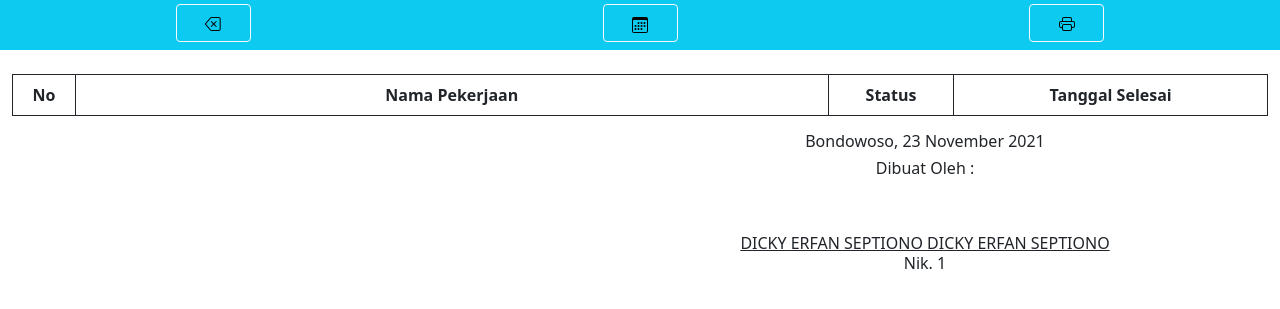
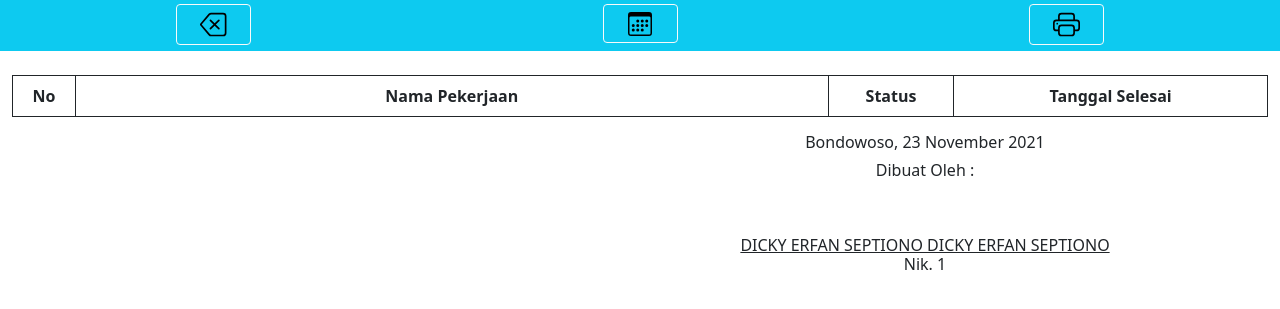
Before and after one commit to dicky495/daftar-pekerjaan, a PHP site: page /cetak.php in a window 1280 px wide. Shown: the part 46-355 px from the top of the page. Run offline with PHP 8.4, Linux system fonts and the light colour scheme; a user stored in the database is signed in; data comes from the database, SQL or seed files in the repository; lists and menus that the app fills with data are empty.

Commit message:
Add files via upload

```diff
--- a/daftar-pekerjaan/cetak.php
+++ b/daftar-pekerjaan/cetak.php
@@ -36,13 +36,13 @@ $nama = $_SESSION['username'];
     <div class="container-fluid bg-info">
         <div class="navbar1 row justify-content-center">
             <div class="col-sm-4 text-center mt-1">
-                <a href="index.php"><button class="btn btn-outline-light" data-bs-toggle="tooltip" data-bs-placement="bottom" title="Kembali ke Halaman Utama" style="width: 75px;"><img src="img/backspace.svg" alt=""></button></a>
+                <a href="index.php"><button class="btn btn-outline-light" data-bs-toggle="tooltip" data-bs-placement="bottom" title="Kembali ke Halaman Utama" style="width: 75px;"><img src="img/backspace.svg" alt="" style="width: 1.7rem;"></button></a>
             </div>
             <div class="col-sm-4 text-center mt-1">
-                <h3><button class="btn btn-outline-light" data-bs-toggle="tooltip" data-bs-placement="bottom" title="Pilih Bulan dan Tahun" id="belum" style="width: 75px;"><img src="img/calendar3.svg" alt=""></button></h3>
+                <h3><button class="btn btn-outline-light" data-bs-toggle="tooltip" data-bs-placement="bottom" title="Pilih Bulan dan Tahun" id="belum" style="width: 75px;"><img src="img/calendar3.svg" alt="" style="width: 1.5rem;"></button></h3>
             </div>
             <div class="col-sm-4 text-center mt-1">
-                <a href="#"><button class="btn btn-outline-light" data-bs-toggle="tooltip" data-bs-placement="bottom" title="Cetak File" id="cetak" style="width: 75px;"><img src="img/printer.svg" alt=""></button></a>
+                <a href="#"><button class="btn btn-outline-light" data-bs-toggle="tooltip" data-bs-placement="bottom" title="Cetak File" id="cetak" style="width: 75px;"><img src="img/printer.svg" alt="" style="width: 1.7rem;"></button></a>
             </div>
         </div>
     </div>
--- a/daftar-pekerjaan/form_tanya.php
+++ b/daftar-pekerjaan/form_tanya.php
@@ -17,6 +17,9 @@ if (isset($_POST["add_post"])) {
     $query = mysqli_query($con, "INSERT INTO $table (name_task, status_task1, tahun, bulan , date_task1)  VALUES ('$name_task', 'Pending', YEAR(now()), month(now()) , now())");
 
     $query = mysqli_query($con, "INSERT INTO $list (name_task, status_task1, tahun, bulan , date_task1)  VALUES ('$name_task', 'Pending', YEAR(now()), month(now()) , now())");
+
+    // $query_list = "INSERT INTO listjob (name_task,username,status_task1,status_task2,tahun,bulan,date_task1,date_task2)SELECT name_task,'$table','Pending',NULL,tahun,bulan,date_task1,date_task2 FROM $table WHERE id_task = '$id_task'";
+    // $insert_list = mysqli_query($con, $query_list);
 
     header("Location: index.php");
 }
@@ -63,7 +66,7 @@ if (isset($_POST["add_post"])) {
                 <!-- <button type="button" class="btn btn-danger" data-bs-toggle="modal" data-bs-target="#exampleModal">
                     Belum
                 </button> -->
-                <h3><button class="btn btn-danger" id="belum">Belum</button></h3>
+                <h3><button class="btn btn-danger" id="belum">Tambah Pekerjaan</button></h3>
             </div>
             <div class="col-sm-3">
                 <h3></h3>
--- a/daftar-pekerjaan/index.php
+++ b/daftar-pekerjaan/index.php
@@ -101,12 +101,12 @@ if (isset($_GET['delete'])) {
             </div>
             <div class="col-sm-2 mt-1 text-end">
                 <a href="form_tanya.php">
-                    <button class="btn btn-outline-danger" type="submit">Tambah Pekerjaan</button>
+                    <button class="btn btn-outline-light" type="submit">Tambah Pekerjaan</button>
                 </a>
             </div>
             <div class="col-sm-1 mt-1 text-end">
                 <a href="#">
-                    <button class="btn btn-outline-danger" data-bs-toggle="tooltip" data-bs-placement="bottom" title="Anda Akan Keluar" type="submit" id="tombol">Logout</button>
+                    <button class="btn btn-outline-light" data-bs-toggle="tooltip" data-bs-placement="bottom" title="Anda Akan Keluar" type="submit" id="tombol" style="width: 75px;"><img src="img/box-arrow-right.svg" alt="" style="width: 1.2rem;"></button>
                 </a>
             </div>
         </div>
--- a/daftar-pekerjaan/login.php
+++ b/daftar-pekerjaan/login.php
@@ -40,7 +40,6 @@ if (isset($_POST["login"])) {
             $_SESSION['sub_bagian'] = $row['sub_bagian'];
             $_SESSION['jabatan'] = $row['jabatan'];
             $_SESSION['agama'] = $row['agama'];
-
 
             header("Location: form_tanya.php");
             exit;
@@ -146,6 +145,7 @@ if (isset($_POST["login"])) {
                                 <option value="">Jabatan</option>
                                 <option value="Kabag">Kabag</option>
                                 <option value="Ka UPK">Ka UPK</option>
+                                <option value="Manajer">Manajer</option>
                                 <option value="Kasubag">Kasubag</option>
                                 <option value="Pelaksana">Pelaksana</option>
                                 <option value="Staf">Staf</option>
--- a/daftar-pekerjaan/profil.php
+++ b/daftar-pekerjaan/profil.php
@@ -39,8 +39,8 @@ require "function.php";
     <div class="container">
         <div class="row justify-content-center">
             <div class="col-sm-6">
-                <div class="card">
-                    <h3 class="card-header">PROFIL KARYAWAN</h3>
+                <div class="card shadow-lg">
+                    <h3 class="card-header bg-primary text-light">PROFIL KARYAWAN</h3>
                     <div class="card-body">
                         <h5 class="card-title">Nama : <?php echo $_SESSION['nama_depan'] . ' ' . $_SESSION['nama_belakang']; ?></h5>
                         <h5 class="card-title">Nik : <?php echo $_SESSION['nik']; ?></h5>
@@ -49,7 +49,7 @@ require "function.php";
                         <h5 class="card-title">Jenis Kelamin : <?php echo $_SESSION['jenkel']; ?></h5>
                         <h5 class="card-title">Bagian : <?php echo $_SESSION['jabatan']  . ' - ' . $_SESSION['sub_bagian']; ?></h5>
 
-                        <a href="index.php" class="btn btn-outline-primary" data-bs-toggle="tooltip" data-bs-placement="bottom" title="Kembali ke Halaman Utama" style="width: 75px;"><img src="img/x-circle.svg" alt=""></a>
+                        <a href="index.php" class="btn btn-outline-primary" data-bs-toggle="tooltip" data-bs-placement="bottom" title="Kembali ke Halaman Utama" style="width: 75px;"><img src="img/x-circle.svg" alt="" style="width: 2rem;"></a>
                     </div>
                 </div>
             </div>
--- a/daftar-pekerjaan/register.php
+++ b/daftar-pekerjaan/register.php
@@ -148,6 +148,7 @@ if (isset($_POST["register"])) {
                                     <option value="">Jabatan</option>
                                     <option value="Kabag">Kabag</option>
                                     <option value="Ka UPK">Ka UPK</option>
+                                    <option value="Manajer">Manajer</option>
                                     <option value="Kasubag">Kasubag</option>
                                     <option value="Pelaksana">Pelaksana</option>
                                     <option value="Staf">Staf</option>
```
Also changed, not shown: daftar-pekerjaan/img/box-arrow-right.svg (added).
